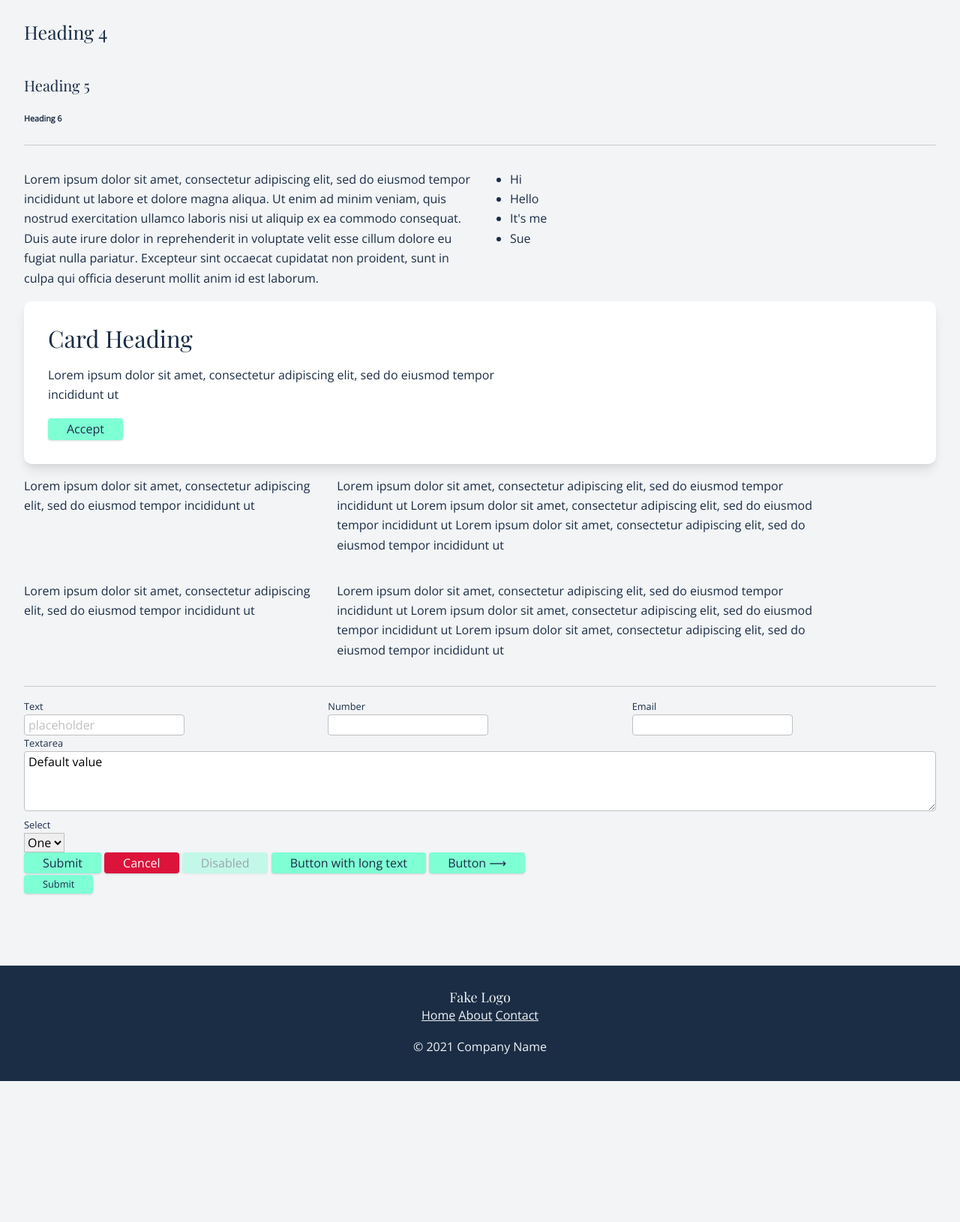
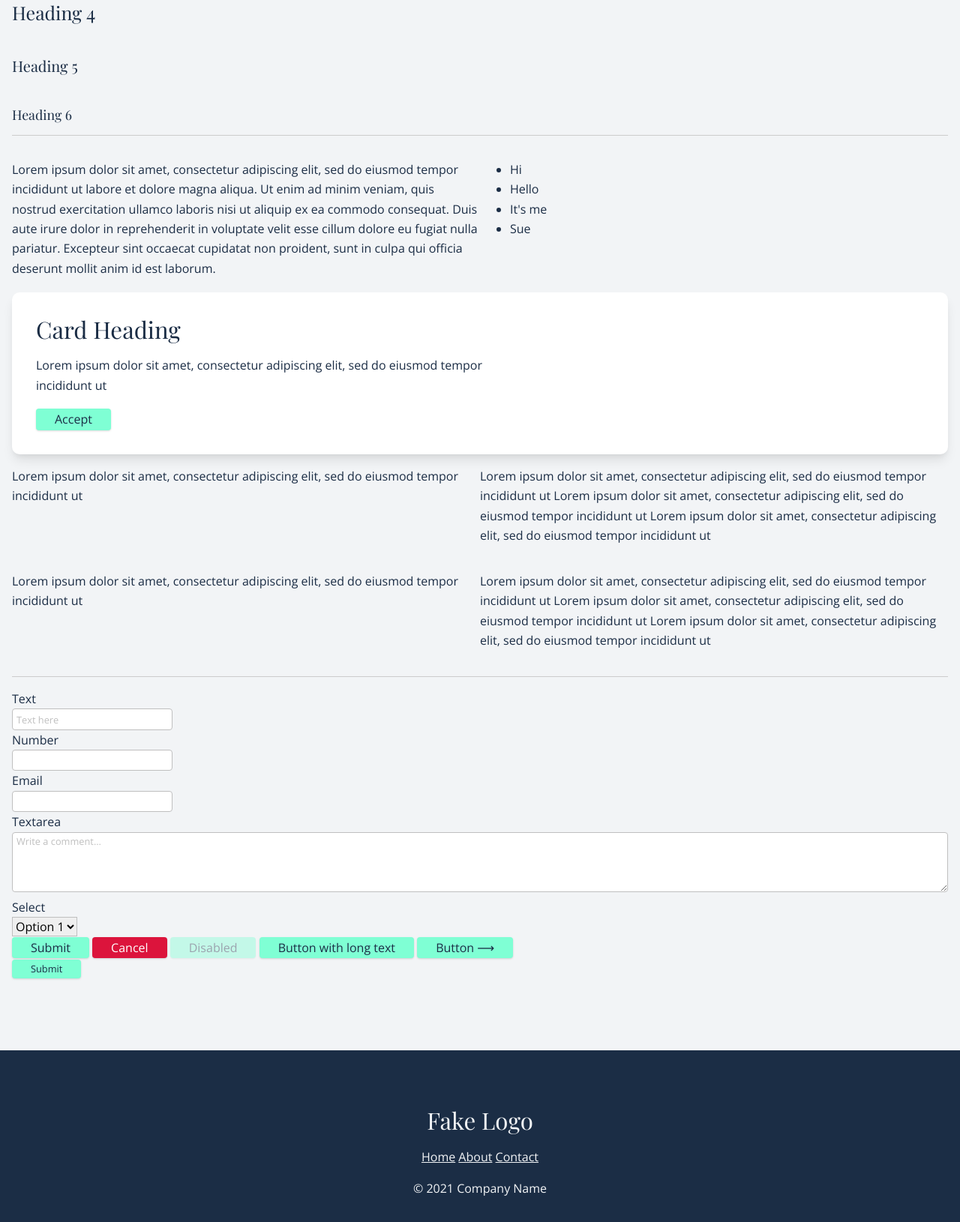
Before and after one commit to digitalprocess/design-system, a website built with Parcel: page index.html in a window 1280 px wide. Shown: the part 704-2334 px from the top of the page at 75% size. Before the commit the page ends 2146 px from the top, so only its background shows below. Built offline with nearby package versions, Linux system fonts and the light colour scheme.

Commit message:
adjusting font size, padding, layout

```diff
--- a/css/styles.css
+++ b/css/styles.css
@@ -36,7 +36,8 @@
 	--h2: 2.441em;
 	--h3: 1.953em;
 	--h4: 1.563em;
-	--h5: 1.25em;
+	--h5: 1.250em;
+	--h6: 1.111em;
 	--smallText: 0.8em;
 
 	/* Elevation */
@@ -49,7 +50,7 @@
 		0 10px 10px -5px rgba(0, 0, 0, 0.04);
 
 	/* Positioning */
-	--containerPadding: 2.5%;
+	--containerPadding: 1rem;
 	--headerHeight: 3rem;
 	--borderRadius: 4px;
 }
@@ -131,7 +132,8 @@ h1,
 h2,
 h3,
 h4,
-h5 {
+h5,
+h6 {
 	margin: 2.75rem 0 1.05rem;
 	font-family: var(--headingFont);
 	font-weight: 400;
@@ -159,6 +161,10 @@ h5 {
 	font-size: var(--h5);
 }
 
+h6 {
+	font-size: var(--h6);
+}
+
 small,
 .text_small {
 	font-size: var(--smallText);
@@ -175,7 +181,6 @@ blockquote {
 
 label {
 	display: block;
-	font-size: var(--smallText);
 }
 
 input,
@@ -192,10 +197,12 @@ textarea {
 
 ::placeholder {
 	color: var(--grey);
+	font-size: var(--smallText);
 }
 
 select {
 	border: var(--line);
+	/* font-size: var(--smallText); */
 }
 
 hr {
@@ -236,51 +243,21 @@ button.small {
 	padding: calc(3rem + var(--headerHeight)) var(--containerPadding);
 }
 
-.grid {
+.split {
 	--gridCols: 2;
 	display: block;
 	grid-template-columns: repeat(var(--gridCols), 1fr);
-}
-
-.grid--split {
-	grid-template-columns: 33% 67%;
-	gap: 1rem;
 }
 
 .cols-3 {
 	--gridCols: 3;
 }
 
-.split {
-	display: grid;
-	grid-template-columns: 33% 67%;
-	gap: 1rem;
+.cols-4 {
+	--gridCols: 4;
 }
 
-.flex {
-	--justifyContent: space-between;
-	display: block;
-	justify-content: var(--justifyContent);
-}
-
-.flex-around {
-	--justifyContent: space-around;
-}
-
-@media only screen and (min-width: 500px) {
-	:root {
-		--baseFontSize: 112.5%;
-	}
-	.grid {
-		display: grid;
-	}
-	.flex {
-		display: flex;
-	}
-}
-
-.fake-logo {
-	font-size: var(--baseFontSize);
+.logo {
 	margin: 0;
 }
 
@@ -317,6 +294,15 @@ button.small {
   --footerBackground: var(--darkGrey);
 }
 
+@media only screen and (min-width: 600px) {
+	:root {
+		--baseFontSize: 112.5%;
+	}
+	.split {
+		display: grid;
+	}
+}
+
 @media (prefers-color-scheme: dark) {
 	.prefers-color-scheme {
 		/* Define Colors as colors */
@@ -344,15 +330,6 @@ button.small {
 		/* Styles */
 		--line: 1px solid var(--yellow);
 
-		/* Type */
-		--baseFontSize: 110%;
-		--h1: 3.052em;
-		--h2: 2.441em;
-		--h3: 1.953em;
-		--h4: 1.563em;
-		--h5: 1.25em;
-		--smallText: 0.8em;
-
 		--cardBg: var(--darkGrey);
 		--background: var(--black);
 		--textColor: var(--lightGrey);
--- a/index.html
+++ b/index.html
@@ -23,7 +23,7 @@
 	</head>
 	<body class="prefers-color-scheme">
 		<header>
-			<h1 class="fake-logo">Fake Logo</h1>
+			<a class="fake-logo">Logo</a>
 			<nav>
 				<a href="#">Home</a>
 				<a href="#">About</a>
@@ -62,7 +62,7 @@
 			<h5>Heading 5</h5>
 			<h6>Heading 6</h6>
 			<hr />
-			<div class="grid">
+			<div class="split">
 				<p>
 					Lorem ipsum dolor sit amet, consectetur adipiscing elit, sed do
 					eiusmod tempor incididunt ut labore et dolore magna aliqua. Ut enim ad
@@ -90,7 +90,7 @@
 				<button>Accept</button>
 			</div>
 
-			<div class="grid grid--split">
+			<div class="split">
 				<aside>
 					<p>
 						Lorem ipsum dolor sit amet, consectetur adipiscing elit, sed do
@@ -128,7 +128,7 @@
 				<div class="grid cols-3">
 					<div>
 						<label for="text">Text</label>
-						<input placeholder="placeholder" id="text" type="text" />
+						<input placeholder="Text here" type="text" />
 					</div>
 					<div>
 						<label for="number">Number</label><input id="number" type="number" />
@@ -140,13 +140,13 @@
 				</div>
 				<div>
 					<label for="textarea">Textarea</label>
-					<textarea id="textarea">Default value</textarea>
+					<textarea id="textarea" placeholder="Write a comment..."></textarea>
 				</div>
 				<div>
 					<label for="select">Select</label>
 					<select id="select" type="text">
-						<option value="one">One</option>
-						<option value="two">One</option>
+						<option value="one">Option 1</option>
+						<option value="two">Option 2</option>
 					</select>
 				</div>
 
```
